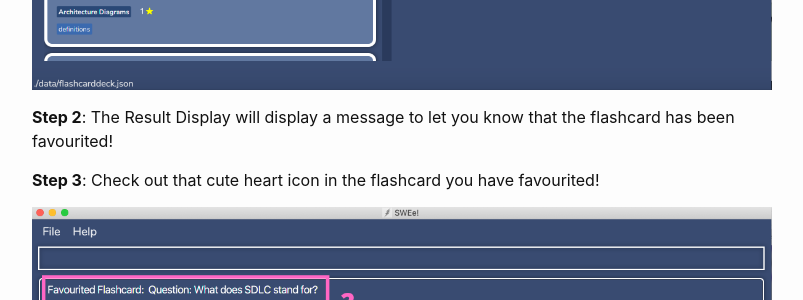
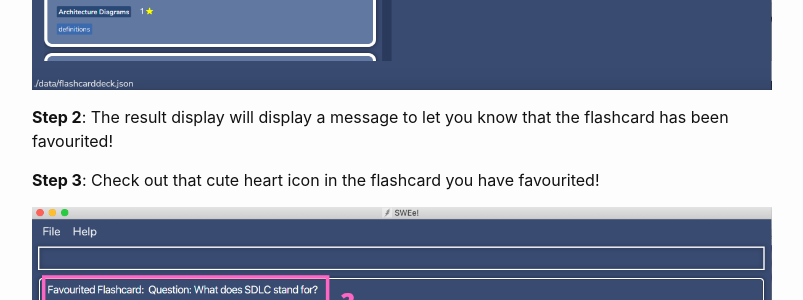
Before and after one commit to minzzelo/cs2101ug, a Jekyll site: the page built from docs/UserGuide.md, in a window 1280 px wide and 900 px high, scrolled down 15536 px. Shown: the part 153-453 px from the top of the window, without its empty margins (238-1041 px from the left). Built offline with Jekyll 4.4.1, drawn with Linux system fonts in a browser that asks for light colours; emoji names are drawn with the system emoji font.

Commit message:
CORRECt fav

```diff
--- a/docs/UserGuide.md
+++ b/docs/UserGuide.md
@@ -350,7 +350,7 @@ Examples:
 
 ![Fav Step 1](images/ug/ug_fav_step1.png)
 
-**Step 2**: The Result Display will display a message to let you know that the flashcard has been favourited!
+**Step 2**: The result display will display a message to let you know that the flashcard has been favourited!
 
 **Step 3**: Check out that cute heart icon in the flashcard you have favourited!
 
```
